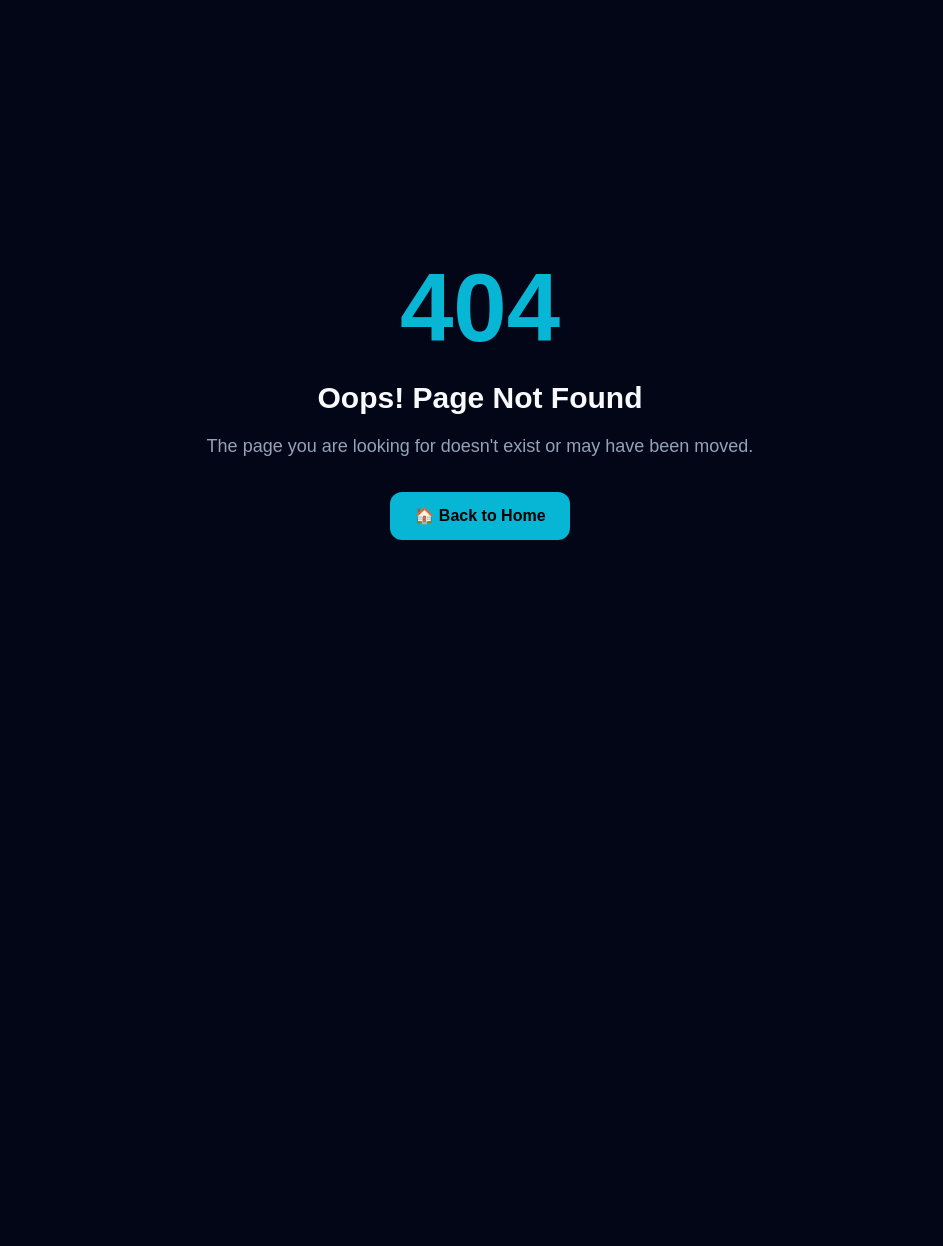
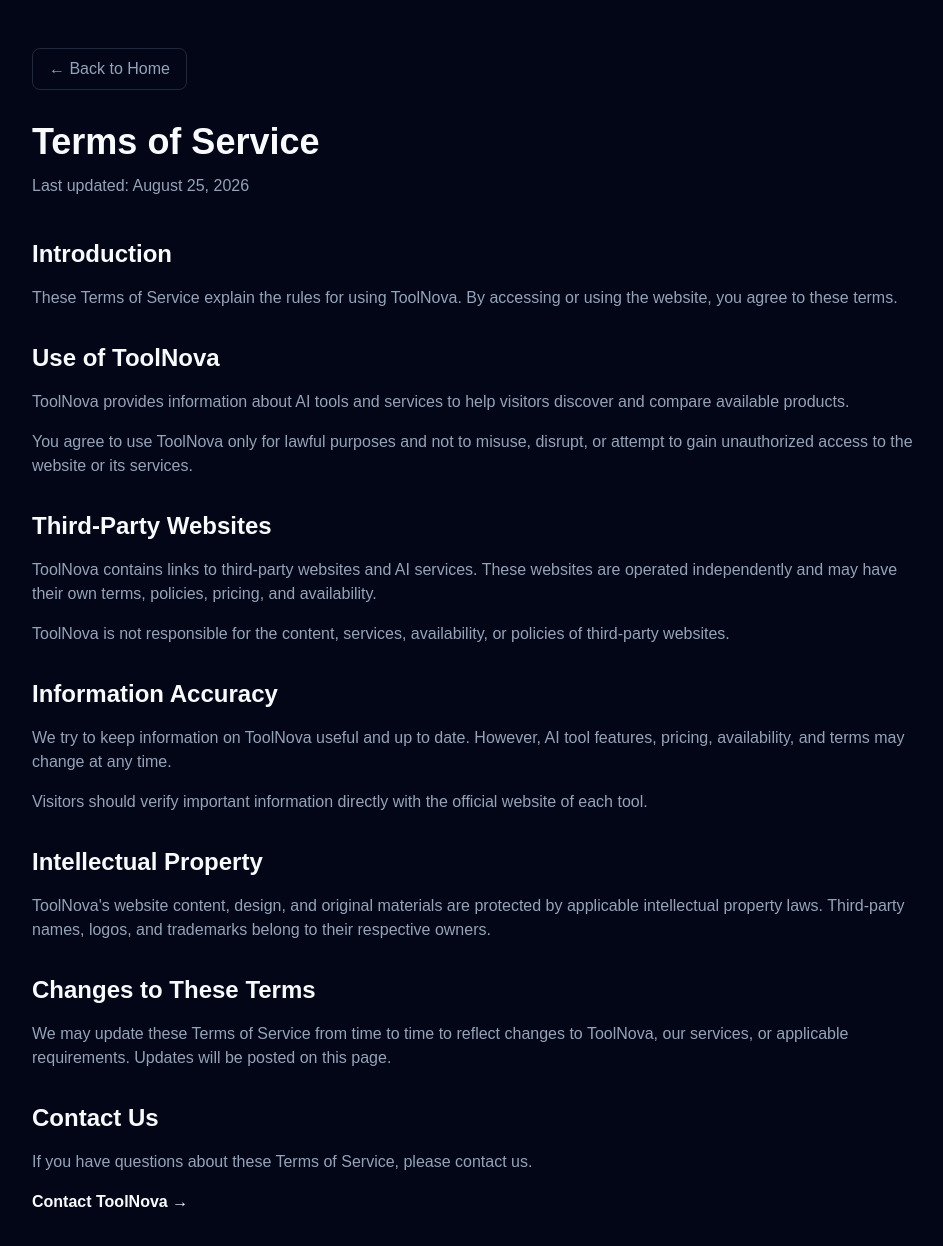
Before and after one commit to usstory33-glitch/toolnova, a Next.js app: page /terms in a window 1280 px wide. Before the commit this address had no page. Shown: the top 1246 px of the page, without its empty margins (160-1103 px from the left). Before the commit the page ends 800 px from the top, so only its background shows below. Built offline with nearby package versions, Linux system fonts and the light colour scheme.

Commit message:
Add Terms of Service page

```diff
--- /dev/null
+++ b/app/terms/page.tsx
@@ -0,0 +1,148 @@
+import Link from "next/link";
+
+export default function TermsPage() {
+  return (
+    <main
+      className="min-h-screen px-6 py-12"
+      style={{
+        background: "var(--background)",
+        color: "var(--foreground)",
+      }}
+    >
+      <div className="mx-auto max-w-4xl">
+        <Link
+          href="/"
+          className="inline-block rounded-lg border px-4 py-2 transition hover:border-cyan-400 hover:text-cyan-400"
+          style={{
+            borderColor: "var(--border)",
+            color: "var(--muted)",
+          }}
+        >
+          ← Back to Home
+        </Link>
+
+        <article className="mt-8">
+          <h1 className="text-4xl font-bold">
+            Terms of Service
+          </h1>
+
+          <p
+            className="mt-3"
+            style={{ color: "var(--muted)" }}
+          >
+            Last updated: August 25, 2026
+          </p>
+
+          <section className="mt-10 space-y-4">
+            <h2 className="text-2xl font-bold">
+              Introduction
+            </h2>
+
+            <p style={{ color: "var(--muted)" }}>
+              These Terms of Service explain the rules for using
+              ToolNova. By accessing or using the website, you agree
+              to these terms.
+            </p>
+          </section>
+
+          <section className="mt-8 space-y-4">
+            <h2 className="text-2xl font-bold">
+              Use of ToolNova
+            </h2>
+
+            <p style={{ color: "var(--muted)" }}>
+              ToolNova provides information about AI tools and
+              services to help visitors discover and compare
+              available products.
+            </p>
+
+            <p style={{ color: "var(--muted)" }}>
+              You agree to use ToolNova only for lawful purposes and
+              not to misuse, disrupt, or attempt to gain unauthorized
+              access to the website or its services.
+            </p>
+          </section>
+
+          <section className="mt-8 space-y-4">
+            <h2 className="text-2xl font-bold">
+              Third-Party Websites
+            </h2>
+
+            <p style={{ color: "var(--muted)" }}>
+              ToolNova contains links to third-party websites and AI
+              services. These websites are operated independently
+              and may have their own terms, policies, pricing, and
+              availability.
+            </p>
+
+            <p style={{ color: "var(--muted)" }}>
+              ToolNova is not responsible for the content, services,
+              availability, or policies of third-party websites.
+            </p>
+          </section>
+
+          <section className="mt-8 space-y-4">
+            <h2 className="text-2xl font-bold">
+              Information Accuracy
+            </h2>
+
+            <p style={{ color: "var(--muted)" }}>
+              We try to keep information on ToolNova useful and
+              up to date. However, AI tool features, pricing,
+              availability, and terms may change at any time.
+            </p>
+
+            <p style={{ color: "var(--muted)" }}>
+              Visitors should verify important information directly
+              with the official website of each tool.
+            </p>
+          </section>
+
+          <section className="mt-8 space-y-4">
+            <h2 className="text-2xl font-bold">
+              Intellectual Property
+            </h2>
+
+            <p style={{ color: "var(--muted)" }}>
+              ToolNova's website content, design, and original
+              materials are protected by applicable intellectual
+              property laws. Third-party names, logos, and trademarks
+              belong to their respective owners.
+            </p>
+          </section>
+
+          <section className="mt-8 space-y-4">
+            <h2 className="text-2xl font-bold">
+              Changes to These Terms
+            </h2>
+
+            <p style={{ color: "var(--muted)" }}>
+              We may update these Terms of Service from time to time
+              to reflect changes to ToolNova, our services, or
+              applicable requirements. Updates will be posted on
+              this page.
+            </p>
+          </section>
+
+          <section className="mt-8 space-y-4">
+            <h2 className="text-2xl font-bold">
+              Contact Us
+            </h2>
+
+            <p style={{ color: "var(--muted)" }}>
+              If you have questions about these Terms of Service,
+              please contact us.
+            </p>
+
+            <Link
+              href="/contact"
+              className="inline-block font-semibold text-cyan-400 hover:text-cyan-300"
+            >
+              Contact ToolNova →
+            </Link>
+          </section>
+        </article>
+      </div>
+    </main>
+  );
+}
```
